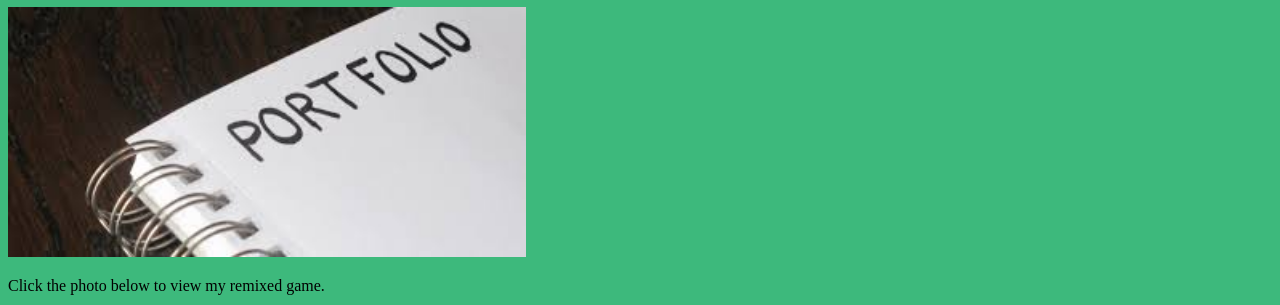
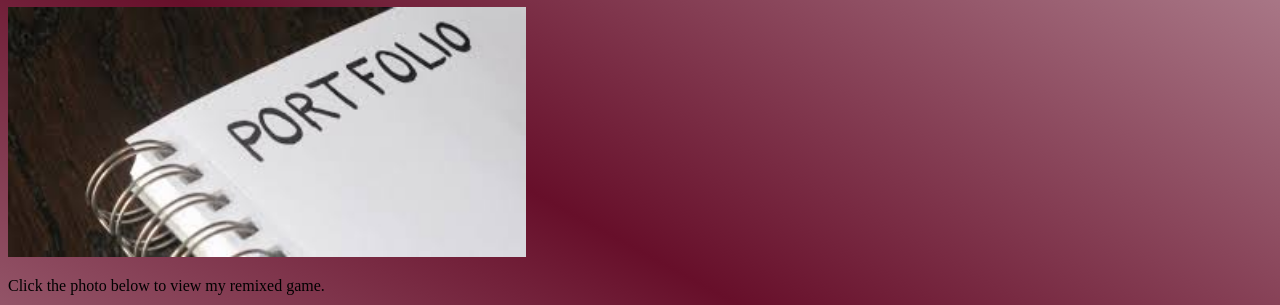
Before and after one commit to NathanMcMurray/NathanMcMurray.github.io, a plain HTML site: page my_website/portfolio.html in a window 1280 px wide. Shown: the part 99-404 px from the top of the page. Drawn offline with Linux system fonts and the light colour scheme.

Commit message:
Backgrounds

```diff
--- a/my_website/portfolio.html
+++ b/my_website/portfolio.html
@@ -4,7 +4,7 @@
 	    <meta charset="utf-8">
 	    <title>Portfolio</title>
 	  </head>
-	  <body style="background-color: #3db97c">
+	  <body style="background: linear-gradient(to bottom left, #b38795, #670f2a, #b38795); background-repeat: no-repeat;">
     <a href="index.html">Home</a>
     <a href="portfolio.html">Portfolio</a>
     <a href="aboutme.html">About Me</a>
```
Also changed, not shown: my_website/aboutme.html (+1 -1 lines).
